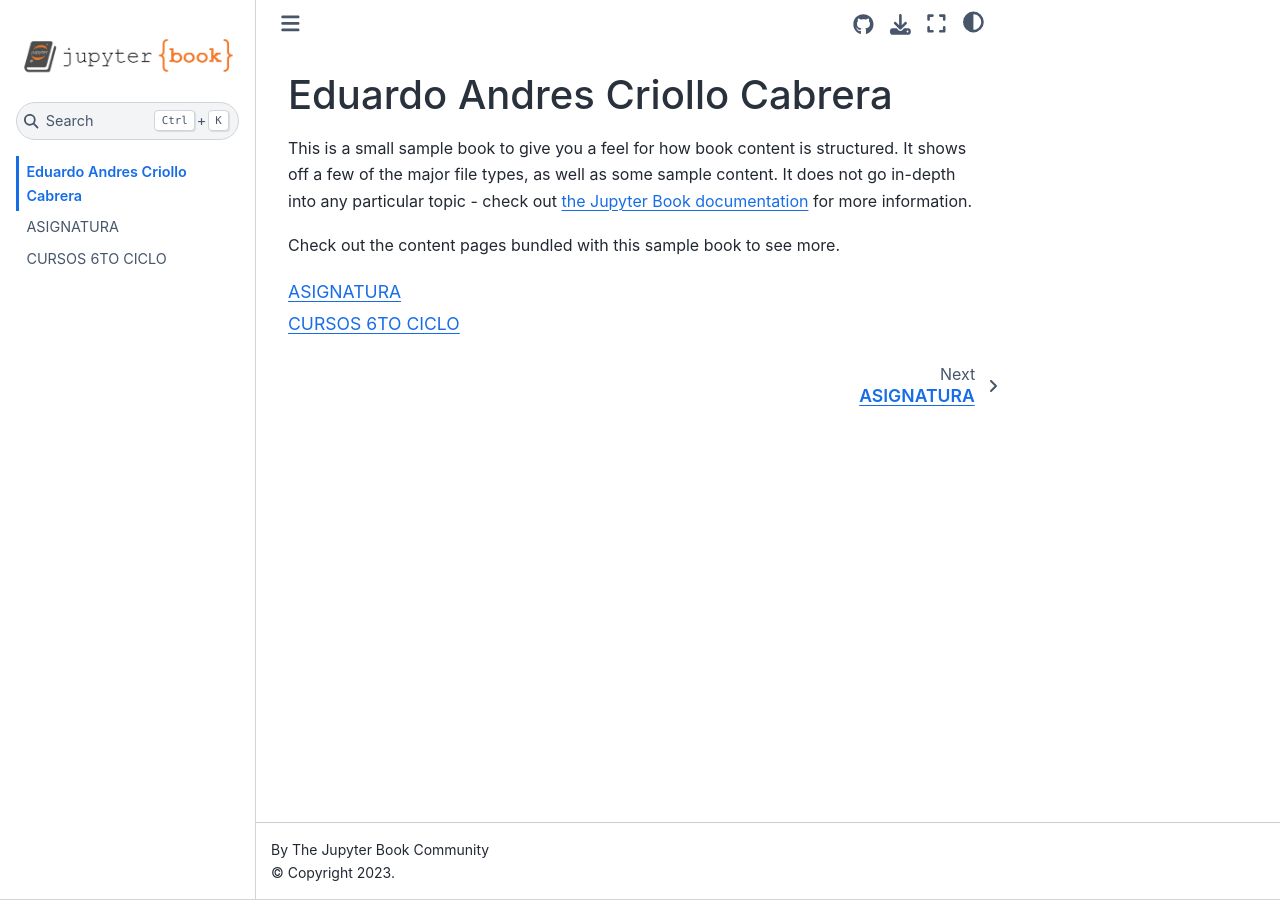
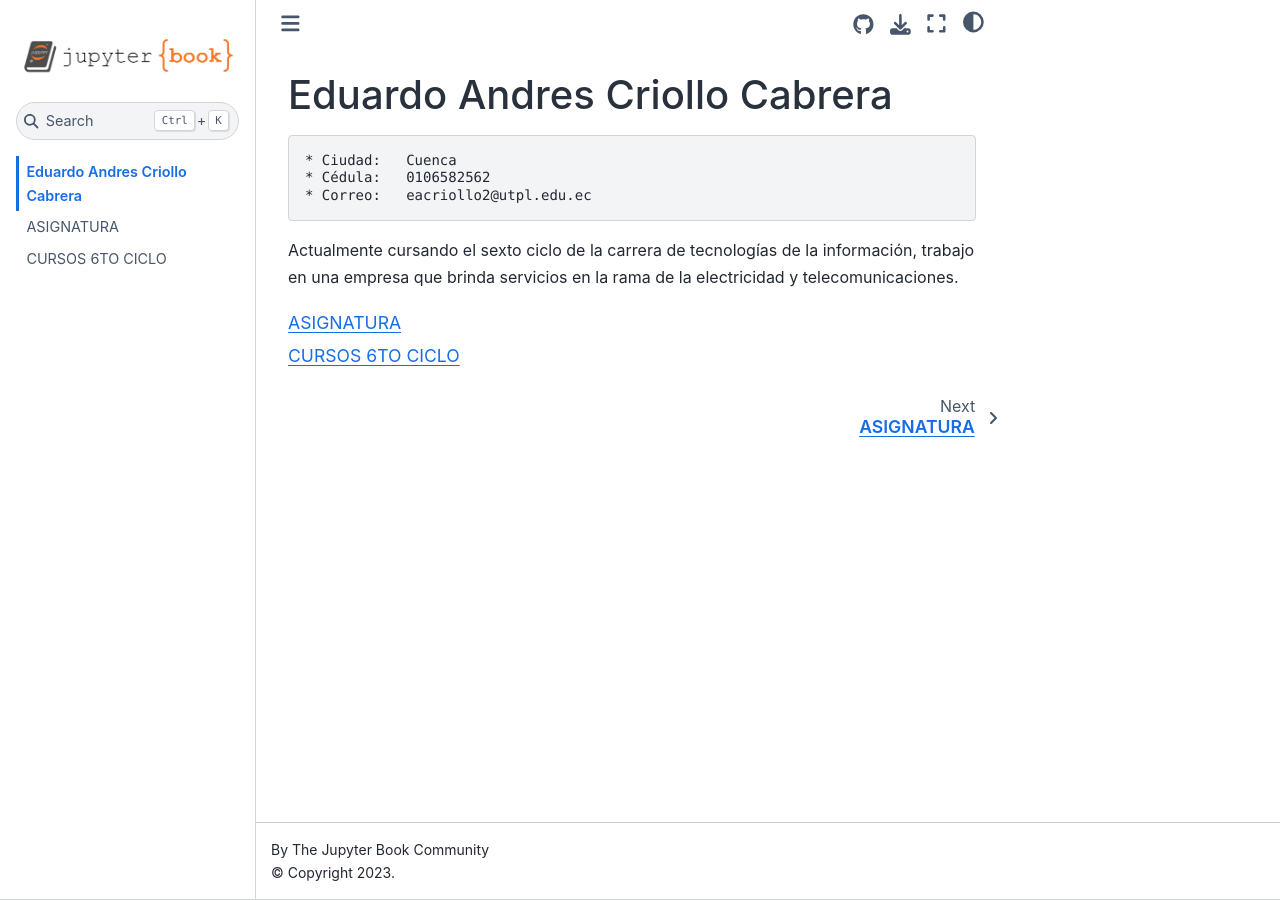
Before and after one commit to eacriollo/webactividad, a Jupyter Book: the page built from intro.md, in a window 1280 px wide. Built offline with Jupyter Book 1.0.4 settings and Sphinx 7.4.7 and the Sphinx Book theme 1.1.4, drawn with Linux system fonts in a browser that asks for light colours.

Commit message:
version2

````diff
--- a/intro.md
+++ b/intro.md
@@ -1,11 +1,11 @@
 # Eduardo Andres Criollo Cabrera
 
-This is a small sample book to give you a feel for how book content is
-structured.
-It shows off a few of the major file types, as well as some sample content.
-It does not go in-depth into any particular topic - check out [the Jupyter Book documentation](https://jupyterbook.org) for more information.
+	* Ciudad:   Cuenca
+	* Cédula:   0106582562
+	* Correo:   eacriollo2@utpl.edu.ec
 
-Check out the content pages bundled with this sample book to see more.
+Actualmente cursando el sexto ciclo de la carrera de tecnologías de la información,
+ trabajo en una empresa que brinda servicios en la rama de la electricidad y telecomunicaciones.
 
 ```{tableofcontents}
 ```
````
Also changed, not shown: 5 other files.
